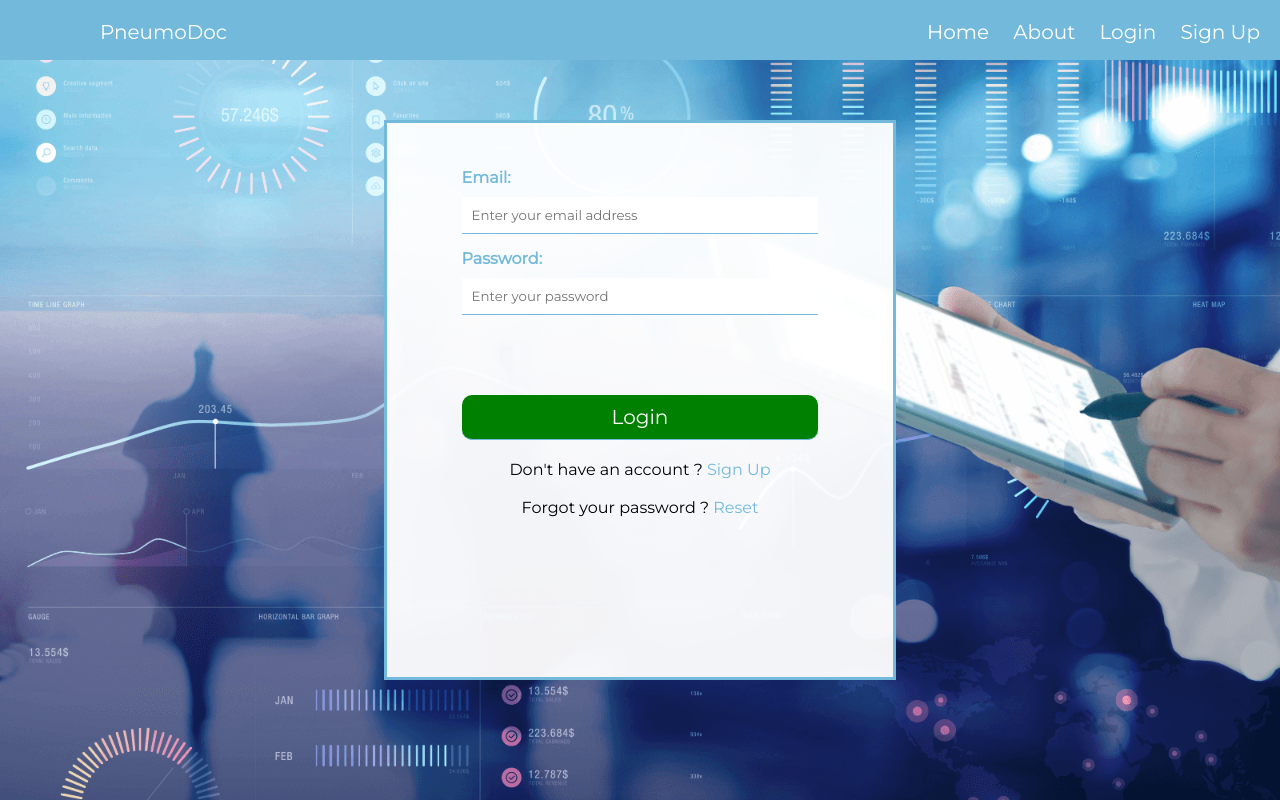
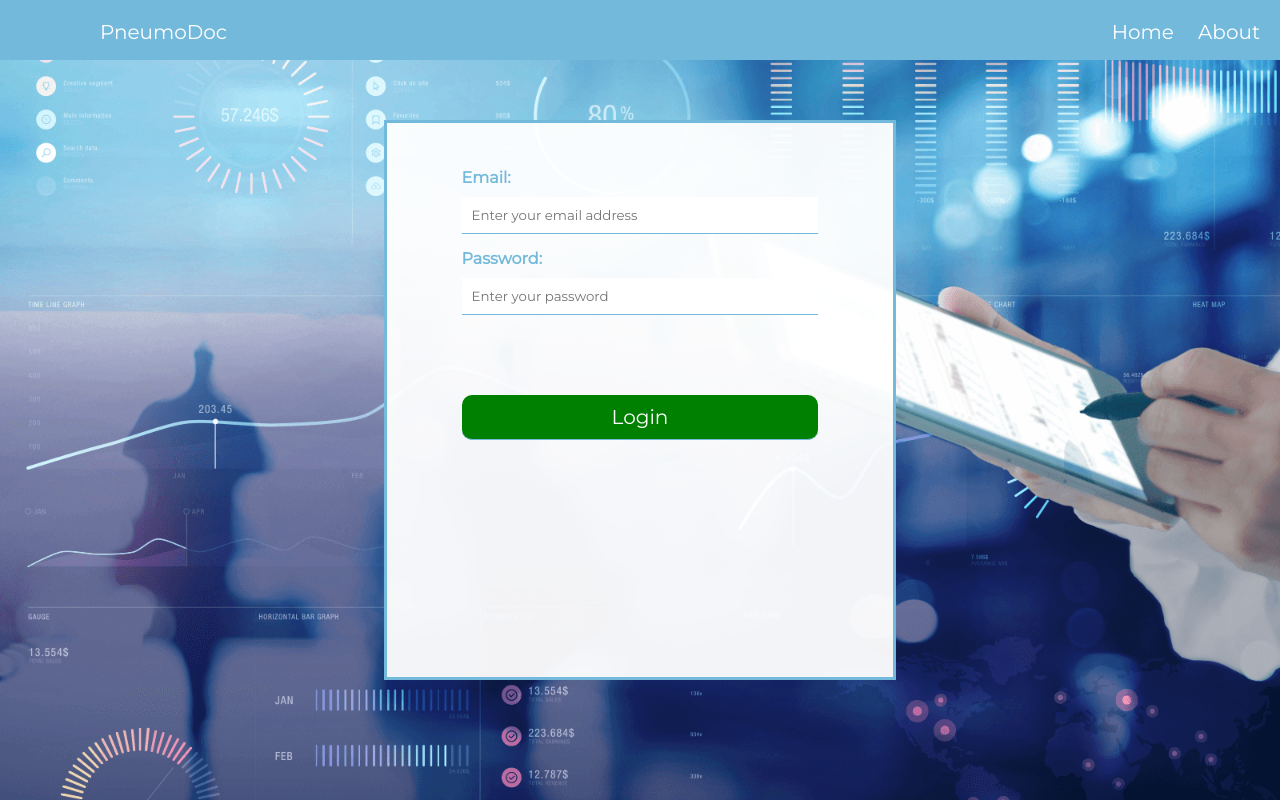
Before and after one commit to vahiwe/Pneumonia-Prediction-App, a Flask app: page /login in a window 1280 px wide. Run offline with Flask 2, Linux system fonts and the light colour scheme; some libraries are stand-ins or nearby versions.

Commit message:
Setup Single User for App

```diff
--- a/app/routes.py
+++ b/app/routes.py
@@ -70,126 +70,126 @@ def logout():
     return redirect(url_for('index'))
 
 
-@app.route('/register', methods=['GET', 'POST'])
-def register():
-    if current_user.is_authenticated:
-        return redirect(url_for('dashboard'))
-    form = RegistrationForm()
-    if form.validate_on_submit():
-        user = User(email=form.email.data, firstname=form.firstname.data, lastname=form.lastname.data, gender=form.gender.data, profession=form.profession.data)
-        user.set_password(form.password.data)
-        db.session.add(user)
-        db.session.commit()
-        send_confirmation_email(user.email)
-        flash('Congratulations, you are now a registered user!')
-        flash('Thanks for registering!  Please check your email to confirm your email address.', 'success')
-        return redirect(url_for('login'))
-    return render_template('signUp.html', title='Register', form=form)
+# @app.route('/register', methods=['GET', 'POST'])
+# def register():
+#     if current_user.is_authenticated:
+#         return redirect(url_for('dashboard'))
+#     form = RegistrationForm()
+#     if form.validate_on_submit():
+#         user = User(email=form.email.data, firstname=form.firstname.data, lastname=form.lastname.data, gender=form.gender.data, profession=form.profession.data)
+#         user.set_password(form.password.data)
+#         db.session.add(user)
+#         db.session.commit()
+#         send_confirmation_email(user.email)
+#         flash('Congratulations, you are now a registered user!')
+#         flash('Thanks for registering!  Please check your email to confirm your email address.', 'success')
+#         return redirect(url_for('login'))
+#     return render_template('signUp.html', title='Register', form=form)
 
-@app.route('/reset', methods=["GET", "POST"])
-def reset():
-    if current_user.is_authenticated:
-        return redirect(url_for('dashboard'))
-    form = EmailForm()
-    if form.validate_on_submit():
-        try:
-            user = User.query.filter_by(email=form.email.data).first_or_404()
-        except:
-            flash('Invalid email address!', 'error')
-            return render_template('password_reset_email.html', form=form)
+# @app.route('/reset', methods=["GET", "POST"])
+# def reset():
+#     if current_user.is_authenticated:
+#         return redirect(url_for('dashboard'))
+#     form = EmailForm()
+#     if form.validate_on_submit():
+#         try:
+#             user = User.query.filter_by(email=form.email.data).first_or_404()
+#         except:
+#             flash('Invalid email address!', 'error')
+#             return render_template('password_reset_email.html', form=form)
 
-        if user.email_confirmed:
-            send_password_reset_email(user.email)
-            flash('Please check your email for a password reset link.', 'success')
-        else:
-            flash('Your email address must be confirmed before attempting a password reset.', 'error')
-        return redirect(url_for('login'))
-    return render_template('password_reset_email.html', form=form)
+#         if user.email_confirmed:
+#             send_password_reset_email(user.email)
+#             flash('Please check your email for a password reset link.', 'success')
+#         else:
+#             flash('Your email address must be confirmed before attempting a password reset.', 'error')
+#         return redirect(url_for('login'))
+#     return render_template('password_reset_email.html', form=form)
 
 
-@app.route('/reset/<token>', methods=["GET", "POST"])
-def reset_with_token(token):
-    try:
-        password_reset_serializer = URLSafeTimedSerializer(app.config['SECRET_KEY'])
-        email = password_reset_serializer.loads(token, salt='password-reset-salt', max_age=3600)
-    except:
-        flash('The password reset link is invalid or has expired.', 'error')
-        return redirect(url_for('login'))
+# @app.route('/reset/<token>', methods=["GET", "POST"])
+# def reset_with_token(token):
+#     try:
+#         password_reset_serializer = URLSafeTimedSerializer(app.config['SECRET_KEY'])
+#         email = password_reset_serializer.loads(token, salt='password-reset-salt', max_age=3600)
+#     except:
+#         flash('The password reset link is invalid or has expired.', 'error')
+#         return redirect(url_for('login'))
 
-    form = PasswordForm()
+#     form = PasswordForm()
 
-    if form.validate_on_submit():
-        try:
-            user = User.query.filter_by(email=email).first_or_404()
-        except:
-            flash('Invalid email address!', 'error')
-            return redirect(url_for('login'))
+#     if form.validate_on_submit():
+#         try:
+#             user = User.query.filter_by(email=email).first_or_404()
+#         except:
+#             flash('Invalid email address!', 'error')
+#             return redirect(url_for('login'))
 
-        user.set_password(form.password.data)
-        db.session.add(user)
-        db.session.commit()
-        flash('Your password has been updated!', 'success')
-        return redirect(url_for('login'))
+#         user.set_password(form.password.data)
+#         db.session.add(user)
+#         db.session.commit()
+#         flash('Your password has been updated!', 'success')
+#         return redirect(url_for('login'))
 
-    return render_template('reset_password_with_token.html', form=form, token=token)
+#     return render_template('reset_password_with_token.html', form=form, token=token)
 
-@app.route('/confirm/<token>')
-def confirm_email(token):
-    try:
-        confirm_serializer = URLSafeTimedSerializer(app.config['SECRET_KEY'])
-        email = confirm_serializer.loads(token, salt='email-confirmation-salt', max_age=3600)
-    except:
-        flash('The confirmation link is invalid or has expired.', 'error')
-        return redirect(url_for('login'))
+# @app.route('/confirm/<token>')
+# def confirm_email(token):
+#     try:
+#         confirm_serializer = URLSafeTimedSerializer(app.config['SECRET_KEY'])
+#         email = confirm_serializer.loads(token, salt='email-confirmation-salt', max_age=3600)
+#     except:
+#         flash('The confirmation link is invalid or has expired.', 'error')
+#         return redirect(url_for('login'))
 
-    user = User.query.filter_by(email=email).first()
+#     user = User.query.filter_by(email=email).first()
 
-    if user.email_confirmed:
-        if current_user.is_authenticated:
-            flash('Account already confirmed.', 'info')
-        else:
-            flash('Account already confirmed. Please login.', 'info')
-            return redirect(url_for('login'))
-    else:
-        user.email_confirmed = True
-        user.email_confirmed_on = datetime.utcnow()
-        db.session.add(user)
-        db.session.commit()
-        flash('Thank you for confirming your email address!')
+#     if user.email_confirmed:
+#         if current_user.is_authenticated:
+#             flash('Account already confirmed.', 'info')
+#         else:
+#             flash('Account already confirmed. Please login.', 'info')
+#             return redirect(url_for('login'))
+#     else:
+#         user.email_confirmed = True
+#         user.email_confirmed_on = datetime.utcnow()
+#         db.session.add(user)
+#         db.session.commit()
+#         flash('Thank you for confirming your email address!')
 
-    return redirect(url_for('dashboard'))
+#     return redirect(url_for('dashboard'))
 
-@app.route('/resend_confirmation')
-@login_required
-def resend_email_confirmation():
-    if current_user.email_confirmed:
-        flash('Email is already confirmed.')
-        return redirect(url_for('edit_profile'))
+# @app.route('/resend_confirmation')
+# @login_required
+# def resend_email_confirmation():
+#     if current_user.email_confirmed:
+#         flash('Email is already confirmed.')
+#         return redirect(url_for('edit_profile'))
 
-    try:
-        send_confirmation_email(current_user.email)
-        flash('Email sent to confirm your email address.  Please check your email!', 'success')
-    except IntegrityError:
-        flash('Error!  Unable to send email to confirm your email address.', 'error')
+#     try:
+#         send_confirmation_email(current_user.email)
+#         flash('Email sent to confirm your email address.  Please check your email!', 'success')
+#     except IntegrityError:
+#         flash('Error!  Unable to send email to confirm your email address.', 'error')
 
-    return redirect(url_for('edit_profile'))
+#     return redirect(url_for('edit_profile'))
 
-@app.route('/change_password', methods=['GET', 'POST'])
-@login_required
-def change_password():
-    form = PasswordChangeForm()
-    if form.validate_on_submit():
-        if current_user.check_password(form.password.data):
-            current_user.set_password(form.password2.data)
-            flash('Your password has been changed.')
-            db.session.commit()
-        else:
-            flash('Your password is still the same.')
-        return redirect(url_for('change_password'))
-    if current_user.photo == None:
-        return render_template('password_change.html', form=form)
-    file_url = photos.url(current_user.photo)
-    return render_template('password_change.html', form=form, file_url=file_url)
+# @app.route('/change_password', methods=['GET', 'POST'])
+# @login_required
+# def change_password():
+#     form = PasswordChangeForm()
+#     if form.validate_on_submit():
+#         if current_user.check_password(form.password.data):
+#             current_user.set_password(form.password2.data)
+#             flash('Your password has been changed.')
+#             db.session.commit()
+#         else:
+#             flash('Your password is still the same.')
+#         return redirect(url_for('change_password'))
+#     if current_user.photo == None:
+#         return render_template('password_change.html', form=form)
+#     file_url = photos.url(current_user.photo)
+#     return render_template('password_change.html', form=form, file_url=file_url)
 
 
 @app.route('/edit_profile', methods=['GET', 'POST'])
--- a/app/templates/about.html
+++ b/app/templates/about.html
@@ -27,7 +27,6 @@
                         <a href="{{ url_for('index') }}">Home</a>
                         <a href="{{ url_for('about') }}">About</a>
                         <a href="{{ url_for('login') }}">Login</a>
-                        <a href="{{ url_for('register') }}">Sign Up</a>
                         {% else %}
                         <a href="{{ url_for('index') }}">Home</a>
                         <a href="{{ url_for('dashboard') }}">Dashboard</a>
--- a/app/templates/index.html
+++ b/app/templates/index.html
@@ -28,7 +28,6 @@
                         <a href="{{ url_for('index') }}">Home</a>
                         <a href="{{ url_for('about') }}">About</a>
                         <a href="{{ url_for('login') }}">Login</a>
-                        <a href="{{ url_for('register') }}">Sign Up</a>
                         {% else %}
                         <a href="{{ url_for('index') }}">Home</a>
                         <a href="{{ url_for('dashboard') }}">Dashboard</a>
--- a/app/templates/login.html
+++ b/app/templates/login.html
@@ -25,8 +25,6 @@
                         {% if current_user.is_anonymous %}
                         <a href="{{ url_for('index') }}">Home</a>
                         <a href="{{ url_for('about') }}">About</a>
-                        <a href="{{ url_for('login') }}">Login</a>
-                        <a href="{{ url_for('register') }}">Sign Up</a>
                         {% else %}
                         <a href="{{ url_for('index') }}">Home</a>
                         <a href="{{ url_for('dashboard') }}">Dashboard</a>
@@ -62,8 +60,6 @@
                     {% endif %}
                     {% endwith %}
                     <p>{{ form.submit(class="submit") }}</p>
-                    <p>Don't have an account ? <a href="{{ url_for('register') }}">Sign Up</a></p><br>
-                    <p>Forgot your password ? <a href="{{ url_for('reset') }}">Reset</a></p>
                 </form>
             </section>
         </section>
--- a/db_create.py
+++ b/db_create.py
@@ -6,6 +6,11 @@ db.drop_all()
 
 # create the database and the database table
 db.create_all()
+user = User(email="admin@example.com", firstname="admin",
+            lastname="admin", gender="Male", profession="Radiologist")
+user.set_password("")
+db.session.add(user)
+db.session.commit()
 
 # commit the changes
 db.session.commit()
```
Also changed, not shown: app/templates/dashboard.html (+0 -7 lines), app/templates/history.html (+0 -7 lines), app/templates/settings.html (+0 -7 lines).
